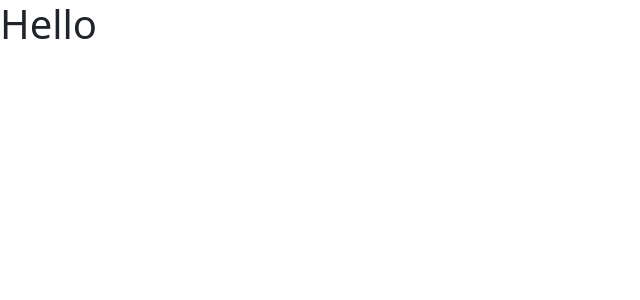
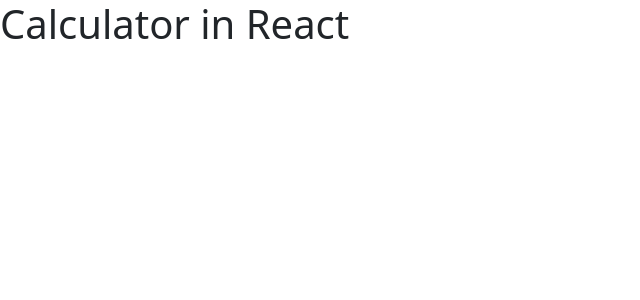
Before and after one commit to dhruv06122002/Calculator, a React (Vite) app: page / in a window 1280 px wide. Shown: the top 300 px of the page, without its empty margins (0-640 px from the left). Built offline with nearby package versions, Linux system fonts and the light colour scheme.

Commit message:
calculator

```diff
--- a/src/App.jsx
+++ b/src/App.jsx
@@ -4,7 +4,7 @@
 function App() {
   return (
     <>
-      <h1>Hello</h1>
+      <h1>Calculator in React</h1>
     </>
   );
 }
```
